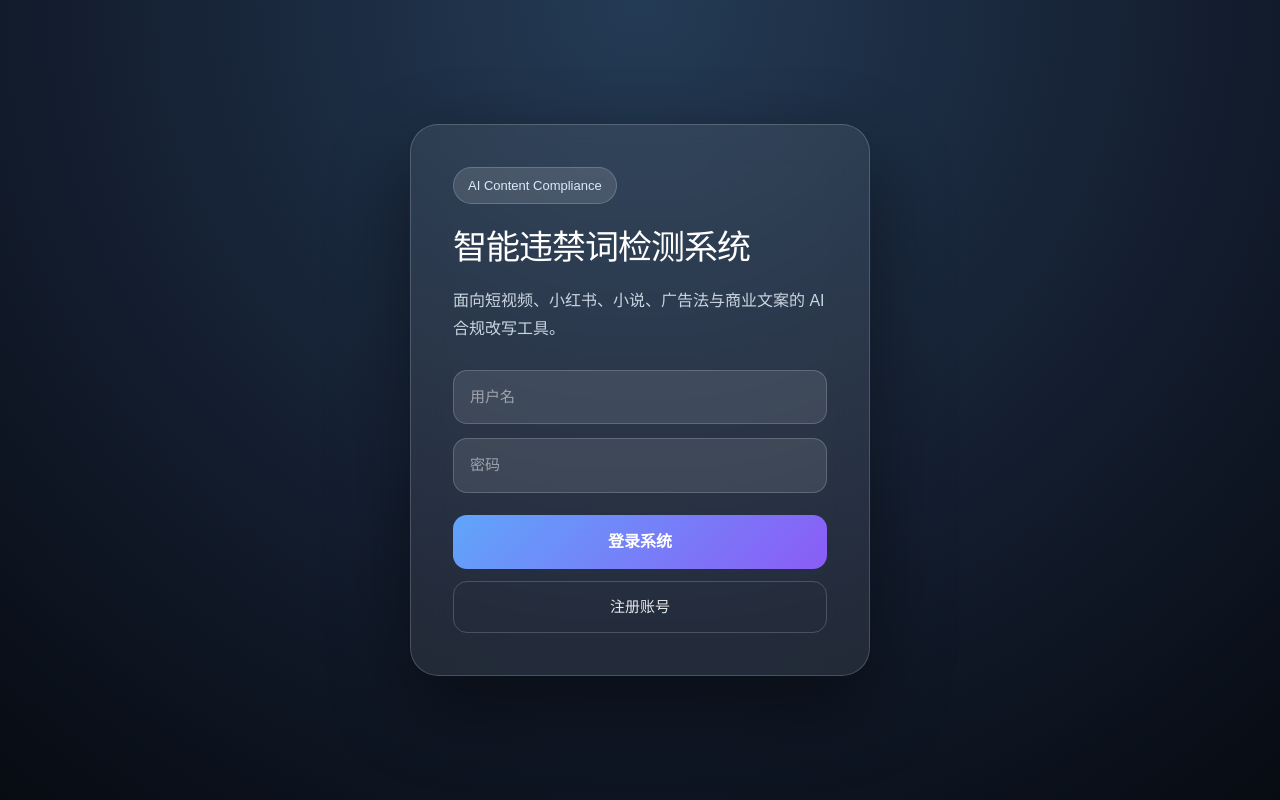
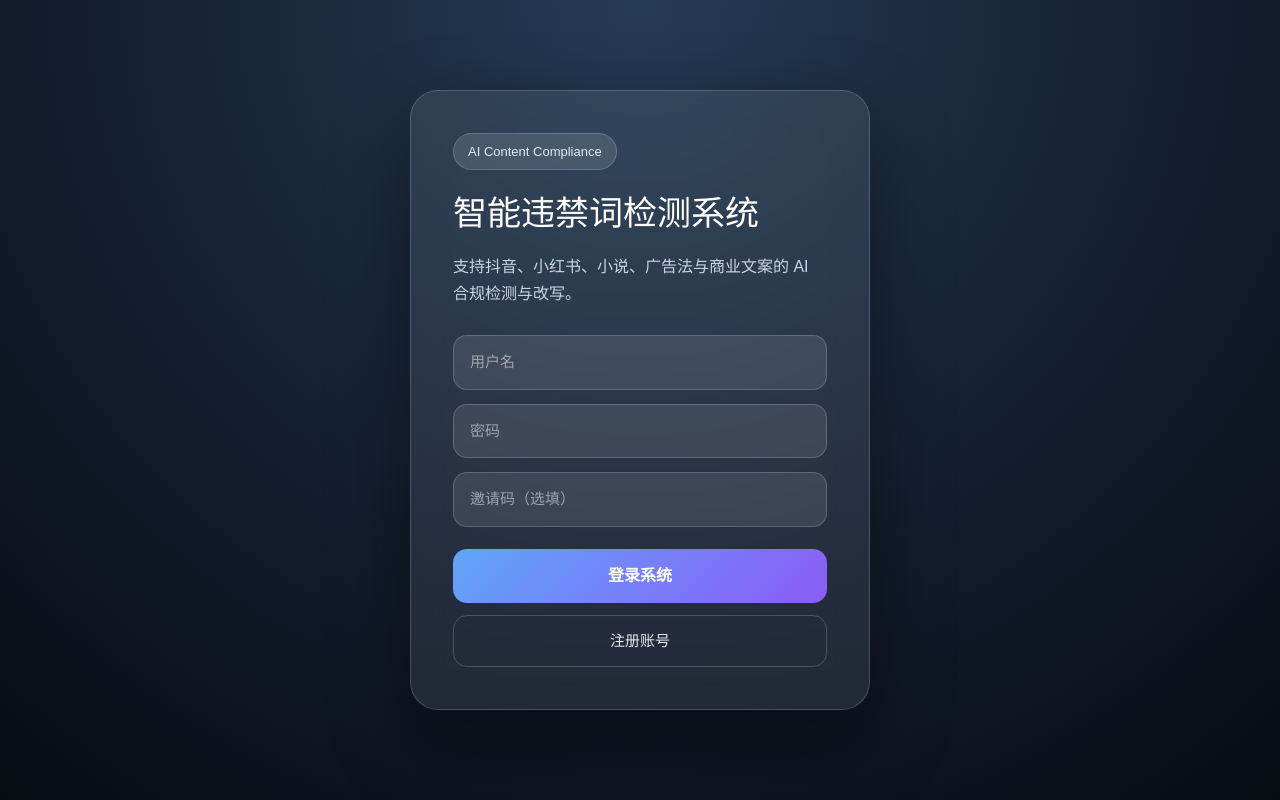
Before and after one commit to yimaosen080-star/my-ai-tool, a Next.js app in the folder my-app/: page / in a window 1280 px wide. Built offline with nearby package versions, Linux system fonts and the light colour scheme.

Commit message:
add vip and invite system

```diff
--- a/my-app/app/page.tsx
+++ b/my-app/app/page.tsx
@@ -13,9 +13,10 @@ const tools = [
 ]
 
 export default function Home() {
-  const [user, setUser] = useState('')
+  const [user, setUser] = useState<any>(null)
   const [inputUser, setInputUser] = useState('')
   const [password, setPassword] = useState('')
+  const [inviteCode, setInviteCode] = useState('')
   const [selectedTool, setSelectedTool] = useState(tools[0])
   const [text, setText] = useState('')
   const [result, setResult] = useState('')
@@ -31,7 +32,7 @@ export default function Home() {
     })
 
     const data = await res.json()
-    data.msg === '登录成功' ? setUser(data.user.username) : alert(data.msg)
+    data.msg === '登录成功' ? setUser(data.user) : alert(data.msg)
   }
 
   const handleRegister = async () => {
@@ -40,11 +41,12 @@ export default function Home() {
     const res = await fetch(`${API_URL}/register`, {
       method: 'POST',
       headers: { 'Content-Type': 'application/json' },
-      body: JSON.stringify({ username: inputUser, password }),
+      body: JSON.stringify({ username: inputUser, password, inviteCode }),
     })
 
     const data = await res.json()
     alert(data.msg)
+    if (data.user) setUser(data.user)
   }
 
   const handleRewrite = async () => {
@@ -53,20 +55,30 @@ export default function Home() {
     setLoading(true)
     setResult('')
 
-    try {
     const res = await fetch(`${API_URL}/ai-rewrite`, {
       method: 'POST',
       headers: { 'Content-Type': 'application/json' },
-        body: JSON.stringify({ type: selectedTool.key, text }),
+      body: JSON.stringify({ username: user.username, type: selectedTool.key, text }),
     })
 
     const data = await res.json()
+
+    if (data.user) setUser(data.user)
     setResult(data.result || data.msg || '没有返回结果')
-    } catch {
-      setResult('请求失败，请检查后端是否正常')
+
+    setLoading(false)
   }
 
-    setLoading(false)
+  const buyVip = async (plan: string) => {
+    const res = await fetch(`${API_URL}/buy-vip`, {
+      method: 'POST',
+      headers: { 'Content-Type': 'application/json' },
+      body: JSON.stringify({ username: user.username, plan }),
+    })
+
+    const data = await res.json()
+    alert(data.msg)
+    if (data.user) setUser(data.user)
   }
 
   if (!user) {
@@ -76,7 +88,7 @@ export default function Home() {
           <div style={styles.badge}>AI Content Compliance</div>
           <h1 style={styles.loginTitle}>智能违禁词检测系统</h1>
           <p style={styles.loginDesc}>
-            面向短视频、小红书、小说、广告法与商业文案的 AI 合规改写工具。
+            支持抖音、小红书、小说、广告法与商业文案的 AI 合规检测与改写。
           </p>
 
           <input
@@ -91,6 +103,13 @@ export default function Home() {
             placeholder="密码"
             value={password}
             onChange={(e) => setPassword(e.target.value)}
+            style={styles.input}
+          />
+
+          <input
+            placeholder="邀请码（选填）"
+            value={inviteCode}
+            onChange={(e) => setInviteCode(e.target.value)}
             style={styles.input}
           />
 
@@ -116,12 +135,41 @@ export default function Home() {
         </div>
 
         <div style={styles.userBox}>
-          <span>当前用户：{user}</span>
-          <button onClick={() => setUser('')} style={styles.logoutBtn}>
-            退出
-          </button>
+          <p>用户：{user.username}</p>
+          <p>免费次数：{user.freeUses}</p>
+          <p>会员状态：{user.isVip ? `有效至 ${user.vipUntil.slice(0, 10)}` : '未开通'}</p>
+          <button onClick={() => setUser(null)} style={styles.logoutBtn}>退出</button>
         </div>
       </header>
+
+      <section style={styles.inviteBox}>
+        <h2>邀请奖励</h2>
+        <p>你的邀请码：<b>{user.inviteCode}</b></p>
+        <p>好友注册时填写你的邀请码，你将获得 <b>3天会员</b> 奖励。</p>
+      </section>
+
+      <section style={styles.payGrid}>
+        <div style={styles.priceCard}>
+          <h3>周会员</h3>
+          <p style={styles.price}>¥9.9</p>
+          <p>解锁 7 天 AI 改写</p>
+          <button onClick={() => buyVip('week')} style={styles.payBtn}>立即开通</button>
+        </div>
+
+        <div style={styles.priceCardHot}>
+          <h3>月会员</h3>
+          <p style={styles.price}>¥29.9</p>
+          <p>解锁 30 天 AI 改写</p>
+          <button onClick={() => buyVip('month')} style={styles.payBtn}>推荐开通</button>
+        </div>
+
+        <div style={styles.priceCard}>
+          <h3>年会员</h3>
+          <p style={styles.price}>¥199</p>
+          <p>解锁 365 天 AI 改写</p>
+          <button onClick={() => buyVip('year')} style={styles.payBtn}>开通年费</button>
+        </div>
+      </section>
 
       <section style={styles.toolGrid}>
         {tools.map((tool) => (
@@ -133,12 +181,10 @@ export default function Home() {
             }}
             style={{
               ...styles.toolCard,
-              border:
-                selectedTool.key === tool.key
+              border: selectedTool.key === tool.key
                 ? '1px solid rgba(255,255,255,0.9)'
                 : '1px solid rgba(255,255,255,0.12)',
-              background:
-                selectedTool.key === tool.key
+              background: selectedTool.key === tool.key
                 ? 'linear-gradient(135deg, rgba(255,255,255,0.18), rgba(255,255,255,0.08))'
                 : 'rgba(255,255,255,0.06)',
             }}
@@ -173,11 +219,6 @@ export default function Home() {
 
           <div style={styles.resultBox}>
             {result || '改写结果会显示在这里'}
-          </div>
-
-          <div style={styles.payBox}>
-            <h3 style={styles.payTitle}>高级版即将开放</h3>
-            <p style={styles.payDesc}>支持批量检测、会员次数、企业词库、付费解锁。</p>
           </div>
         </div>
       </section>
@@ -215,16 +256,8 @@ const styles: Record<string, React.CSSProperties> = {
     color: '#dbeafe',
     marginBottom: '18px',
   },
-  loginTitle: {
-    fontSize: '34px',
-    margin: '0 0 14px',
-    letterSpacing: '-1px',
-  },
-  loginDesc: {
-    color: '#cbd5e1',
-    lineHeight: 1.7,
-    marginBottom: '28px',
-  },
+  loginTitle: { fontSize: '34px', margin: '0 0 14px' },
+  loginDesc: { color: '#cbd5e1', lineHeight: 1.7, marginBottom: '28px' },
   input: {
     width: '100%',
     padding: '15px 16px',
@@ -273,28 +306,51 @@ const styles: Record<string, React.CSSProperties> = {
     gap: '24px',
     alignItems: 'flex-start',
   },
-  title: {
-    fontSize: '38px',
-    margin: '0 0 12px',
-    letterSpacing: '-1px',
-  },
-  subtitle: {
-    color: '#94a3b8',
-    fontSize: '16px',
-  },
+  title: { fontSize: '38px', margin: '0 0 12px' },
+  subtitle: { color: '#94a3b8', fontSize: '16px' },
   userBox: {
-    padding: '14px 18px',
+    padding: '16px',
     borderRadius: '18px',
     background: 'rgba(255,255,255,0.08)',
     border: '1px solid rgba(255,255,255,0.12)',
-    display: 'flex',
-    gap: '12px',
-    alignItems: 'center',
   },
-  logoutBtn: {
+  logoutBtn: { border: 'none', borderRadius: '10px', padding: '8px 12px', cursor: 'pointer' },
+  inviteBox: {
+    maxWidth: '1200px',
+    margin: '24px auto',
+    padding: '22px',
+    borderRadius: '22px',
+    background: 'rgba(96,165,250,0.12)',
+    border: '1px solid rgba(96,165,250,0.25)',
+  },
+  payGrid: {
+    maxWidth: '1200px',
+    margin: '24px auto',
+    display: 'grid',
+    gridTemplateColumns: 'repeat(auto-fit, minmax(220px, 1fr))',
+    gap: '18px',
+  },
+  priceCard: {
+    padding: '24px',
+    borderRadius: '24px',
+    background: 'rgba(255,255,255,0.08)',
+    border: '1px solid rgba(255,255,255,0.12)',
+  },
+  priceCardHot: {
+    padding: '24px',
+    borderRadius: '24px',
+    background: 'linear-gradient(135deg, rgba(250,204,21,0.22), rgba(249,115,22,0.14))',
+    border: '1px solid rgba(250,204,21,0.35)',
+  },
+  price: { fontSize: '34px', fontWeight: 800, margin: '10px 0' },
+  payBtn: {
+    width: '100%',
+    padding: '12px',
+    borderRadius: '12px',
     border: 'none',
-    borderRadius: '10px',
-    padding: '8px 12px',
+    background: '#fff',
+    color: '#111827',
+    fontWeight: 700,
     cursor: 'pointer',
   },
   toolGrid: {
@@ -312,16 +368,8 @@ const styles: Record<string, React.CSSProperties> = {
     textAlign: 'left',
     backdropFilter: 'blur(12px)',
   },
-  toolName: {
-    margin: '0 0 10px',
-    fontSize: '18px',
-  },
-  toolDesc: {
-    margin: 0,
-    color: '#cbd5e1',
-    lineHeight: 1.6,
-    fontSize: '14px',
-  },
+  toolName: { margin: '0 0 10px', fontSize: '18px' },
+  toolDesc: { margin: 0, color: '#cbd5e1', lineHeight: 1.6, fontSize: '14px' },
   workArea: {
     maxWidth: '1200px',
     margin: '0 auto',
@@ -334,16 +382,9 @@ const styles: Record<string, React.CSSProperties> = {
     borderRadius: '26px',
     background: 'rgba(255,255,255,0.08)',
     border: '1px solid rgba(255,255,255,0.12)',
-    boxShadow: '0 24px 70px rgba(0,0,0,0.25)',
   },
-  panelTitle: {
-    margin: '0 0 8px',
-    fontSize: '24px',
-  },
-  panelDesc: {
-    margin: '0 0 18px',
-    color: '#94a3b8',
-  },
+  panelTitle: { margin: '0 0 8px', fontSize: '24px' },
+  panelDesc: { margin: '0 0 18px', color: '#94a3b8' },
   textarea: {
     width: '100%',
     padding: '16px',
@@ -377,18 +418,4 @@ const styles: Record<string, React.CSSProperties> = {
     color: '#e5e7eb',
     border: '1px solid rgba(255,255,255,0.1)',
   },
-  payBox: {
-    marginTop: '18px',
-    padding: '18px',
-    borderRadius: '18px',
-    background: 'linear-gradient(135deg, rgba(250,204,21,0.18), rgba(249,115,22,0.12))',
-    border: '1px solid rgba(250,204,21,0.25)',
-  },
-  payTitle: {
-    margin: '0 0 8px',
-  },
-  payDesc: {
-    margin: 0,
-    color: '#fde68a',
-  },
 }
```
Lines whose indentation alone changed are shown as unchanged.
